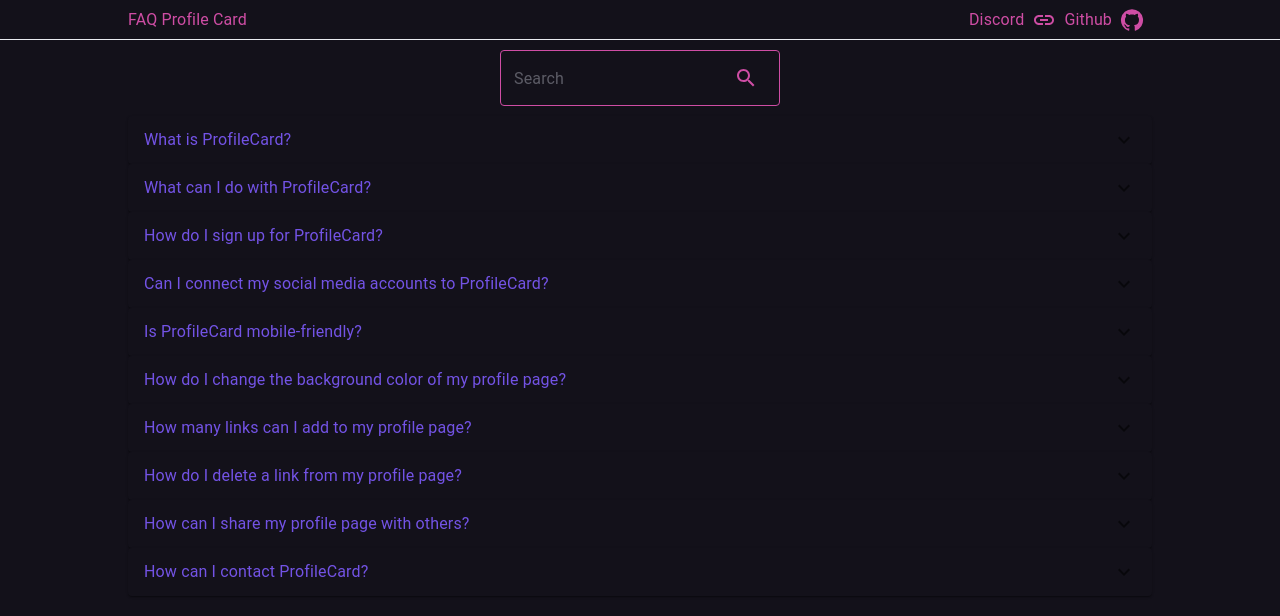
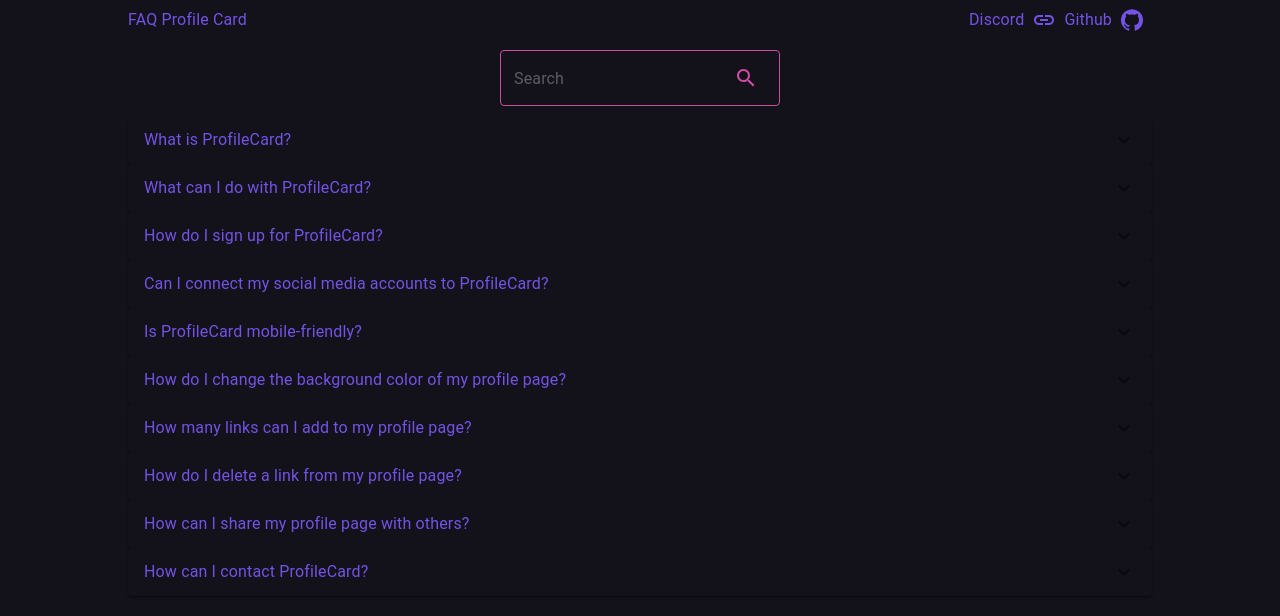
Before and after one commit to theprofilecard/faq.profilecard.co, a React (Create React App) app: page / in a window 1280 px wide. Shown: the top 616 px of the page. Built offline with nearby package versions, Linux system fonts and the light colour scheme.

Commit message:
update: navbar theme

```diff
--- a/src/components/Navbar.tsx
+++ b/src/components/Navbar.tsx
@@ -5,7 +5,7 @@ import GitHubIcon from '@mui/icons-material/GitHub';
 
 const Navbar = () => {
   return (
-    <Box height="5vh" borderBottom="1px solid #e9ebf0">
+    <Box height="5vh">
       <Stack
         direction="row"
         alignItems="center"
@@ -16,23 +16,24 @@ const Navbar = () => {
         <Link
           href="https://www.profilecard.co/"
           style={{ textDecoration: 'none' }}
+          color="primary.light"
         >
           FAQ Profile Card
         </Link>
         <Stack direction="row" alignItems="center">
           <Stack direction="row" alignItems="center">
-            <Typography color="primary">Discord</Typography>
+            <Typography color="secondary">Discord</Typography>
             <IconButton
-              color="primary"
+              color="secondary"
               href="https://discord.com/invite/Qz2VqyYA72"
             >
               <LinkIcon />
             </IconButton>
           </Stack>
           <Stack direction="row" alignItems="center">
-            <Typography color="primary">Github</Typography>
+            <Typography color="secondary">Github</Typography>
             <IconButton
-              color="primary"
+              color="secondary"
               href="https://github.com/theprofilecard"
             >
               <GitHubIcon />
```
